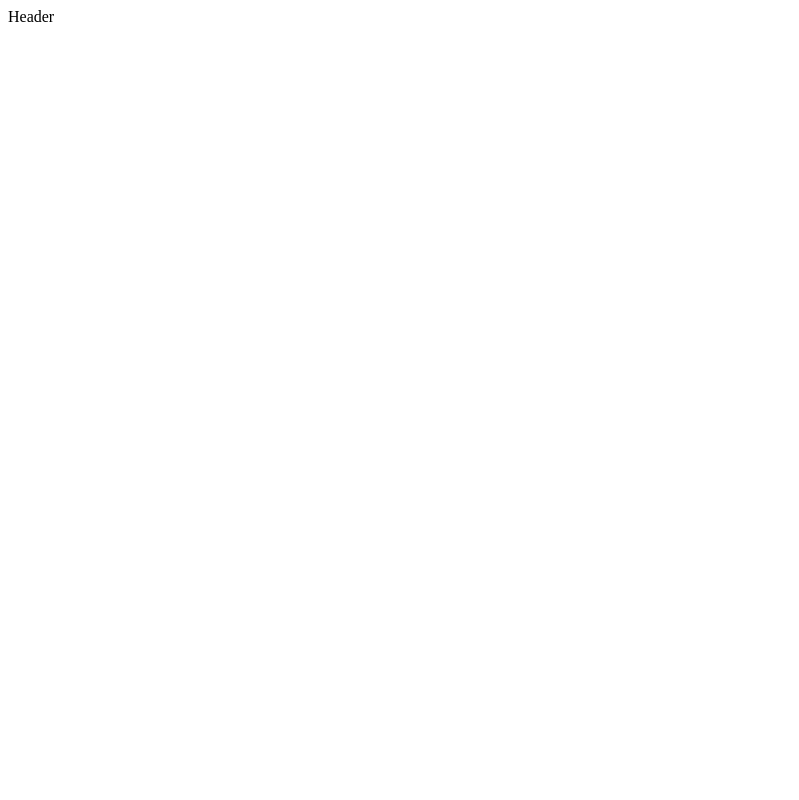
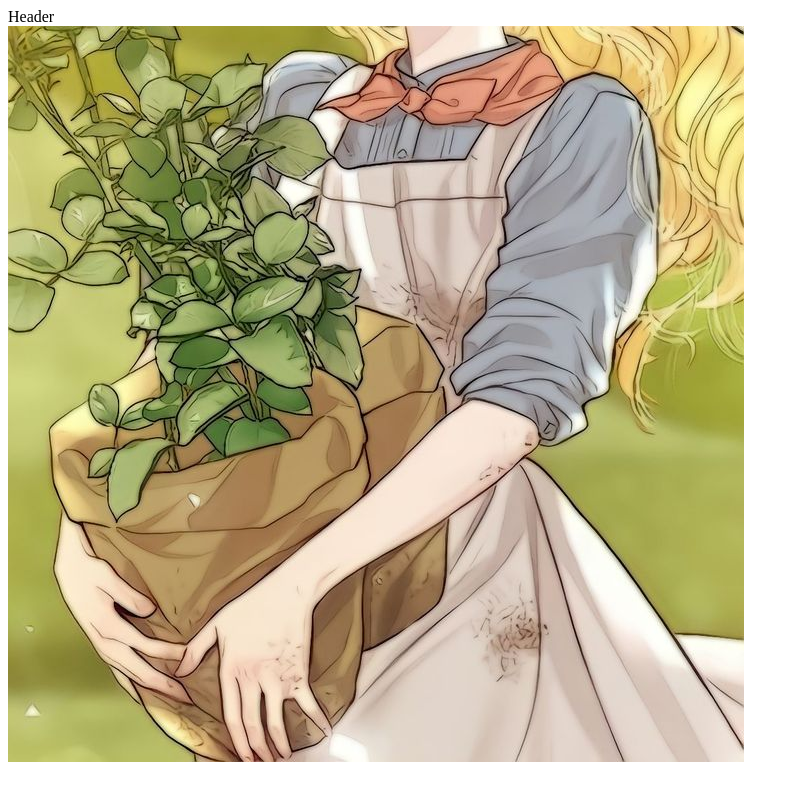
Before and after one commit to AnandaFatliah/tubes-kakas, a plain HTML site: page index.html in a window 1280 px wide. Shown: the whole page, without its empty margins (0-799 px from the left). Drawn offline with Linux system fonts and the light colour scheme.

Commit message:
add photo and profile-image

```diff
--- a/index.html
+++ b/index.html
@@ -7,5 +7,8 @@
   </head>
   <body>
     <div id="header">Header</div>
+    <div id="profile-container">
+        <img id="profile-image" src="resource/image/laylaa.jfif" alt="profile image" />
+    </div>
   </body>
 </html>
```
Also changed, not shown: resource/image/laylaa.jfif (added).
